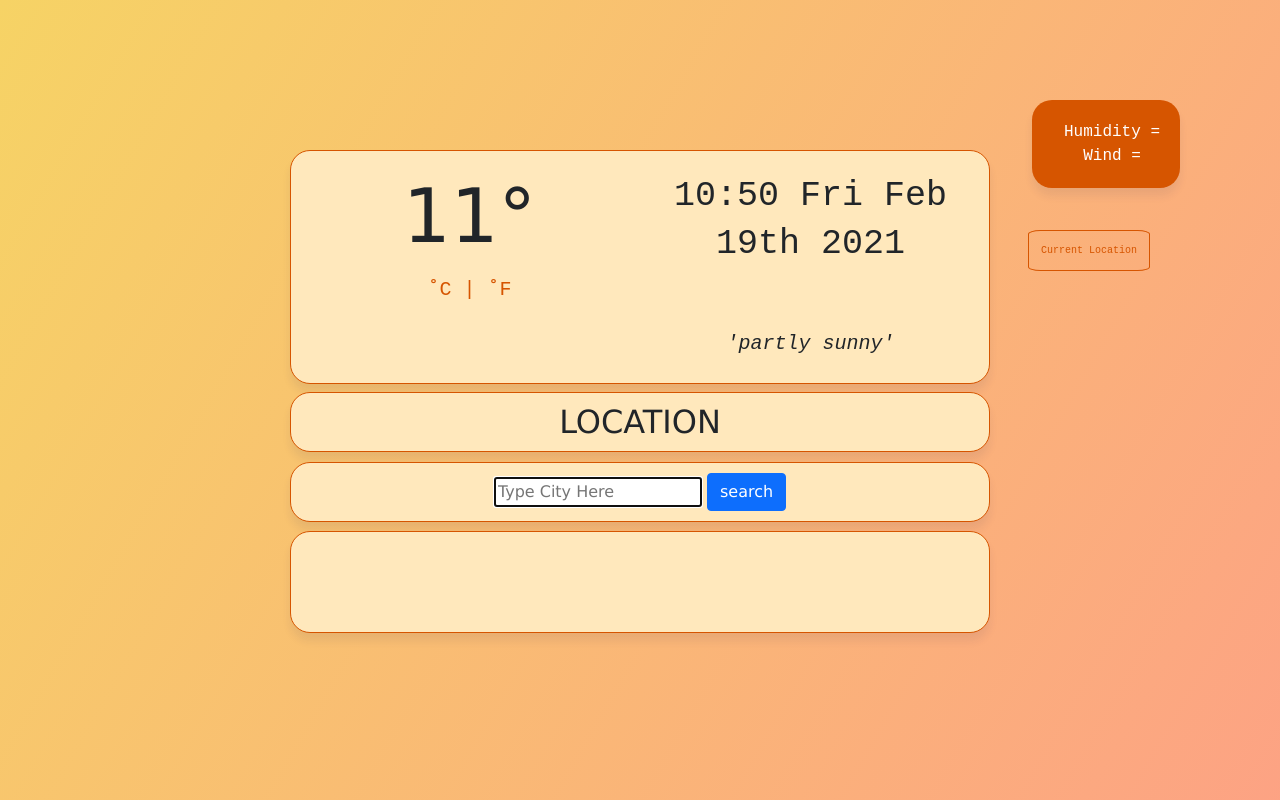
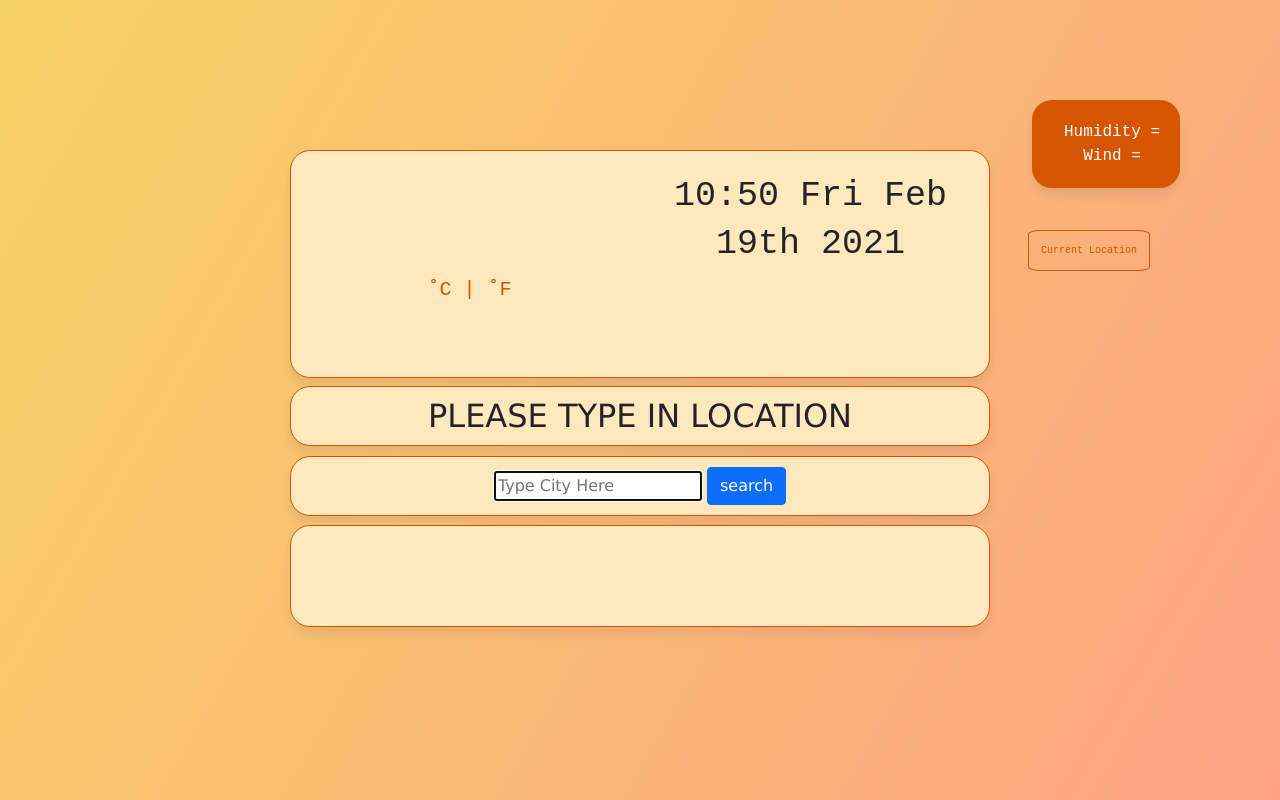
Before and after one commit to caerni/Vanilla-weatherapp, a plain HTML site: page index.html in a window 1280 px wide. Shown: the top 800 px of the page. Drawn offline with nearby package versions, Linux system fonts and the light colour scheme; no server answers.

Commit message:
Update index.html

```diff
--- a/index.html
+++ b/index.html
@@ -27,7 +27,7 @@
               <div class="row align-items-start">
                   <div class="col">
                     <span id = "tempChange">
-                       11°
+
                     </Span>
                     <br>
                     <button2 id = "cbutton">
@@ -42,12 +42,12 @@
                   </div>
                   <div class="col">
                      <small>
-                       date etc
+
                       </small>
                       <br>
                       <br>
                       <span class="description" id = "weatherDescription">
-                         'partly sunny'
+
                        </span>
 
                   </div>
@@ -55,7 +55,7 @@
           </div>
       </h1>
       <h2>
-       LOCATION
+       Please type in Location
       </h2>
 
 
```
